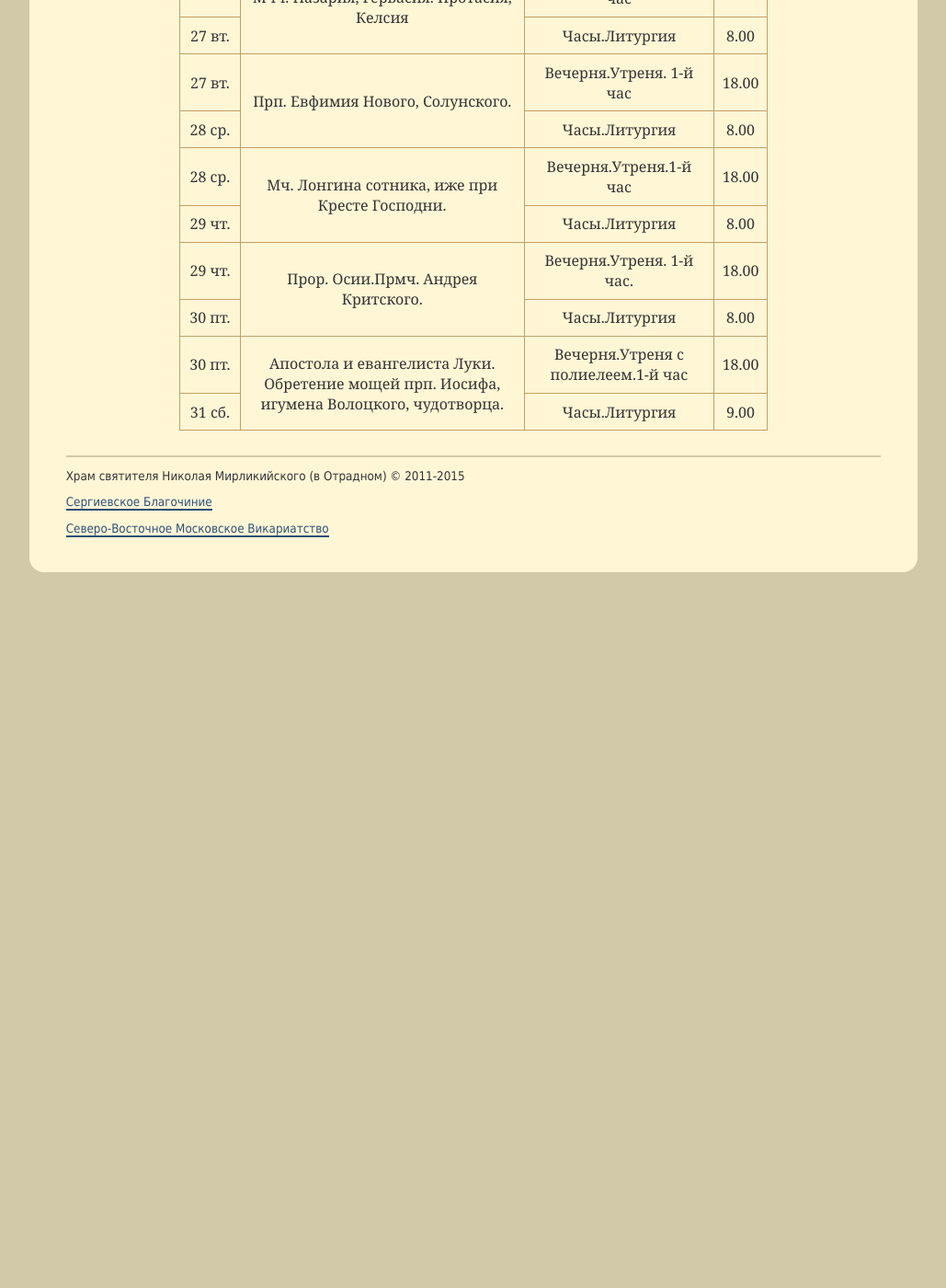
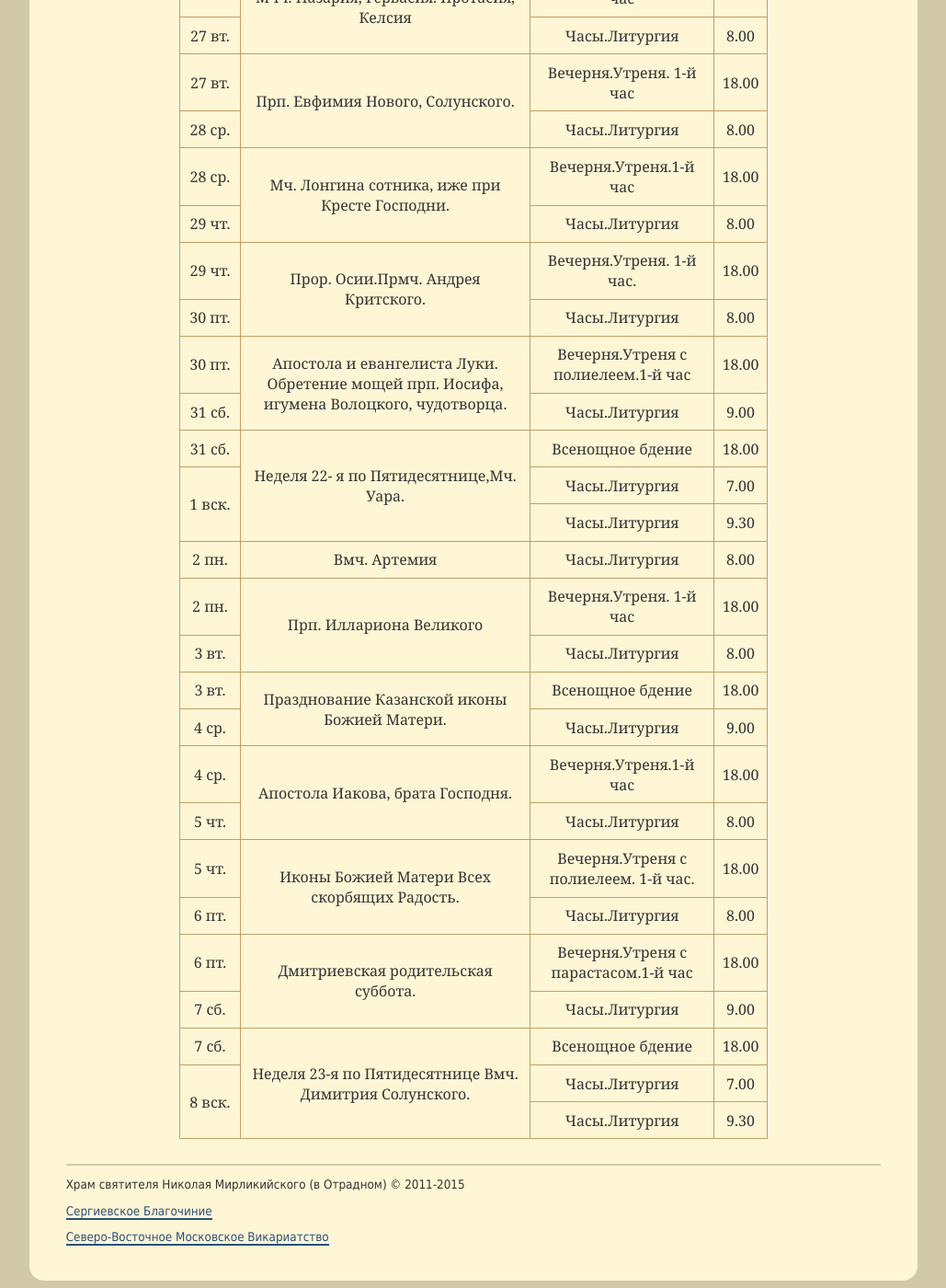
Before and after one commit to hramotradnoe/hramotradnoe.github.io, a Jekyll site: the page built from schedule/index.html, in a window 1280 px wide and 1400 px high, scrolled down 511 px. Shown: the whole window at 92% size, without its empty margins (125-1154 px from the left). Built offline with Jekyll 4.4.1, drawn with Linux system fonts in a browser that asks for light colours; Markdown is read by kramdown in place of the engine named in the settings; before the commit the page ends 1141 px from its top, so only the background shows below that; some of the changed text lies outside the part shown.

Commit message:
Update schedule.yml

```diff
--- a/_data/schedule.yml
+++ b/_data/schedule.yml
@@ -1,5 +1,5 @@
-period: Октябрь 2015
-link: https://docs.google.com/document/d/1GXNacuL7Jy-ob5nXXQR35mdcqKFNkgqp7gpmu4Gbf-s/edit
+period: Ноябрь 2015
+link: https://docs.google.com/document/d/1CN5P4vVfMlmydKAfHpWqXxQddnHoUrA0qXNm8HplBFo/edit
 timetable:
  - description : "Иверской иконы Божией Матери"
    services    :
@@ -46,3 +46,70 @@ timetable:
       - day   : 31&nbsp;сб.
         time  : '9.00'
         title : "Часы.Литургия"
+ - description : "Неделя 22- я по Пятидесятнице,Мч. Уара."
+   services    :
+      - day   : 31&nbsp;сб.
+        time  : '18.00'
+        title : "Всенощное бдение"
+      - day   : 1&nbsp;вск.
+        time  : '7.00'
+        title : "Часы.Литургия"
+      - day   : 1&nbsp;вск.
+        time  : '9.30'
+        title : "Часы.Литургия"
+ - description : "Вмч. Артемия"
+   services    :
+      - day   : 2&nbsp;пн.
+        time  : '8.00'
+        title : "Часы.Литургия"
+ - description : "Прп. Иллариона Великого"
+   services    :
+      - day   : 2&nbsp;пн.
+        time  : '18.00'
+        title : "Вечерня.Утреня. 1-й час"
+      - day   : 3&nbsp;вт.
+        time  : '8.00'
+        title : "Часы.Литургия"
+ - description : "Празднование Казанской иконы Божией Матери."
+   services    :
+      - day   : 3&nbsp;вт.
+        time  : '18.00'
+        title : "Всенощное бдение"
+      - day   : 4&nbsp;ср.
+        time  : '9.00'
+        title : "Часы.Литургия"
+ - description : "Апостола Иакова, брата Господня."
+   services    :
+      - day   : 4&nbsp;ср.
+        time  : '18.00'
+        title : "Вечерня.Утреня.1-й час"
+      - day   : 5&nbsp;чт.
+        time  : '8.00'
+        title : "Часы.Литургия"
+ - description : "Иконы Божией Матери Всех скорбящих Радость."
+   services    :
+      - day   : 5&nbsp;чт.
+        time  : '18.00'
+        title : "Вечерня.Утреня с полиелеем. 1-й час."
+      - day   : 6&nbsp;пт.
+        time  : '8.00'
+        title : "Часы.Литургия"
+ - description : "Дмитриевская родительская суббота."
+   services    :
+      - day   : 6&nbsp;пт.
+        time  : '18.00'
+        title : "Вечерня.Утреня с парастасом.1-й час"
+      - day   : 7&nbsp;сб.
+        time  : '9.00'
+        title : "Часы.Литургия"
+ - description : "Неделя 23-я по Пятидесятнице Вмч. Димитрия Солунского."
+   services    :
+      - day   : 7&nbsp;сб.
+        time  : '18.00'
+        title : "Всенощное бдение"
+      - day   : 8&nbsp;вск.
+        time  : '7.00'
+        title : "Часы.Литургия"
+      - day   : 8&nbsp;вск.
+        time  : '9.30'
+        title : "Часы.Литургия"
```
